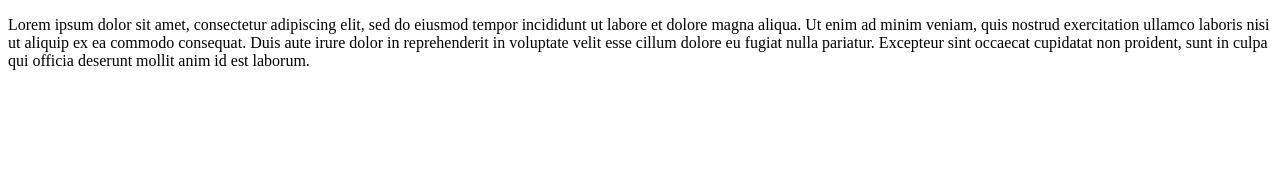
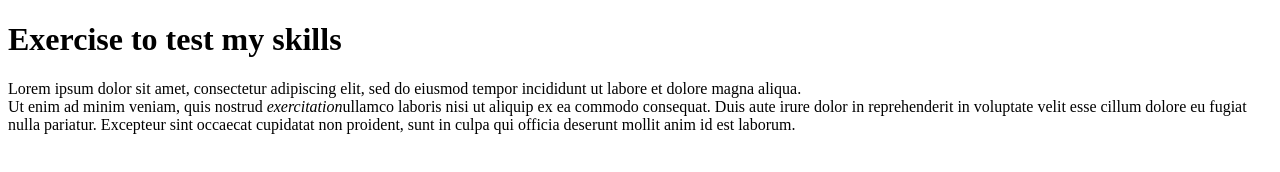
Before and after one commit to minaetani/SparkAcademy_codingExercises, a plain HTML site: page index.html in a window 1280 px wide. Drawn offline with Linux system fonts and the light colour scheme.

Commit message:
H1, some inline html text tags added

```diff
--- a/index.html
+++ b/index.html
@@ -4,9 +4,12 @@
   <meta charset="UTF-8">
   <meta http-equiv="X-UA-Compatible" content="IE=edge">
   <meta name="viewport" content="width=device-width, initial-scale=1.0">
-  <title>Document</title>
+  <title>Test my skills!</title>
 </head>
-<body>
-  <p>Lorem ipsum dolor sit amet, consectetur adipiscing elit, sed do eiusmod tempor incididunt ut labore et dolore magna aliqua. Ut enim ad minim veniam, quis nostrud exercitation ullamco laboris nisi ut aliquip ex ea commodo consequat. Duis aute irure dolor in reprehenderit in voluptate velit esse cillum dolore eu fugiat nulla pariatur. Excepteur sint occaecat cupidatat non proident, sunt in culpa qui officia deserunt mollit anim id est laborum.</p>
-</body>
+
+ <body>
+   <h1>Exercise to test my skills</h1>
+    <p>Lorem ipsum dolor sit amet, consectetur adipiscing elit, sed do eiusmod tempor incididunt ut labore et dolore magna aliqua.<br />
+   Ut enim ad minim veniam, quis nostrud <em>exercitation</em>ullamco laboris nisi ut aliquip ex ea commodo consequat. Duis aute irure dolor in reprehenderit in voluptate velit esse cillum dolore eu fugiat nulla pariatur. Excepteur sint occaecat cupidatat non proident, sunt in culpa qui officia deserunt mollit anim id est laborum.</p>
+ </body>
 </html>
```
